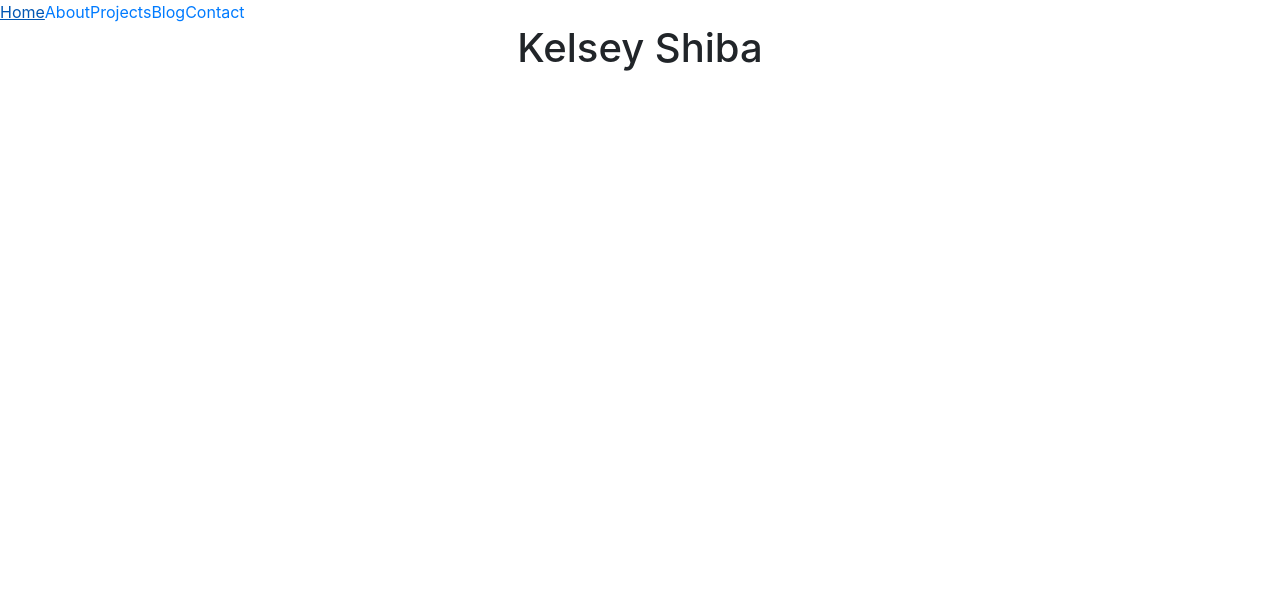
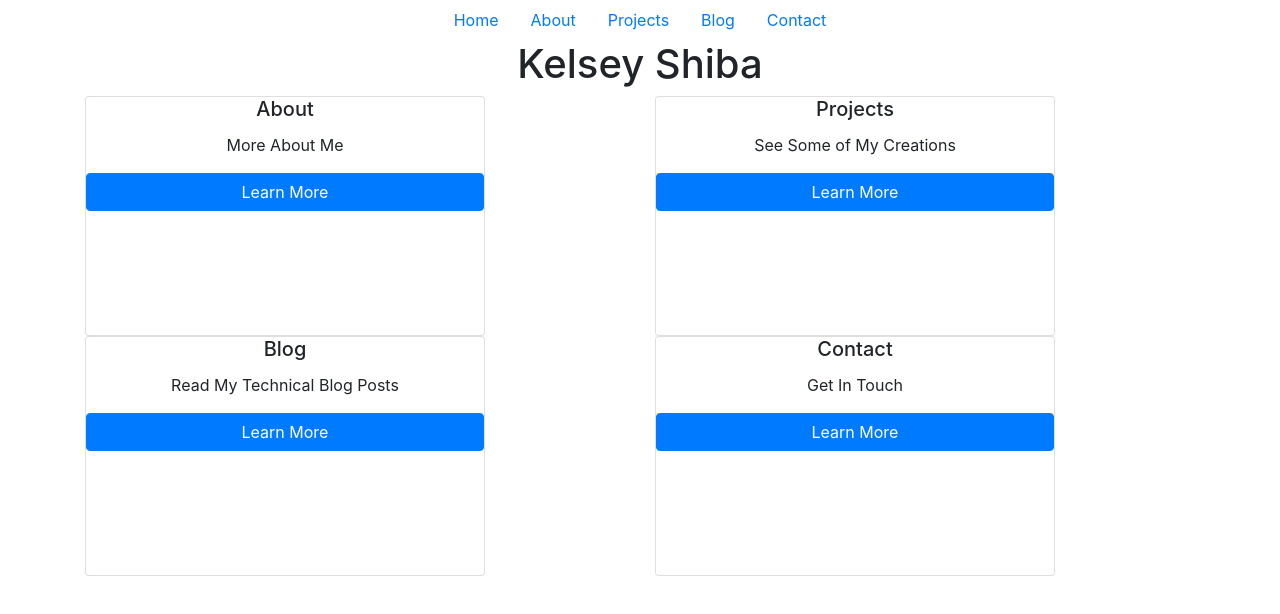
Before and after one commit to kelseyshiba/mywebsite, a React (Create React App) app: page / in a window 1280 px wide. Shown: the top 614 px of the page. Built offline with nearby package versions, Linux system fonts and the light colour scheme.

Commit message:
main and navbar updates with React Bootstrap

```diff
--- a/src/components/MainContainer.js
+++ b/src/components/MainContainer.js
@@ -1,9 +1,48 @@
 import React from 'react';
+import { Card, Button, Container, Row, Col } from 'react-bootstrap';
 
 const MainContainer = () => {
-    return (<div>
-        <h1 className='text-center'>Kelsey Shiba</h1>
-    </div>)
+    return (
+        <div>
+        <header>
+            <h1 className='text-center'>Kelsey Shiba</h1>
+        </header>
+        <Container className='justify-content-center'>
+        <Row>
+            <Col>
+                <Card style={{ width: '25rem', height: '15rem' }}>
+                    <Card.Title>About</Card.Title>
+                    <Card.Text>More About Me</Card.Text>
+                    <Button href='/about' variant="primary">Learn More</Button>
+                </Card>
+            </Col>
+            <Col>
+                <Card style={{ width: '25rem', height: '15rem' }}>
+                    <Card.Title>Projects</Card.Title>
+                    <Card.Text>See Some of My Creations</Card.Text>
+                    <Button href='/about' variant="primary">Learn More</Button>
+                </Card>
+            </Col>
+        </Row>
+        <Row>
+            <Col>
+                <Card style={{ width: '25rem', height: '15rem' }}>
+                    <Card.Title>Blog</Card.Title>
+                    <Card.Text>Read My Technical Blog Posts</Card.Text>
+                    <Button href='/about' variant="primary">Learn More</Button>
+                </Card>
+            </Col>
+            <Col>
+                <Card style={{ width: '25rem', height: '15rem' }}>
+                    <Card.Title>Contact</Card.Title>
+                    <Card.Text>Get In Touch</Card.Text>
+                    <Button href='/about' variant="primary">Learn More</Button>
+                </Card>
+            </Col>
+        </Row>
+        </Container>
+        </div>
+    )
 }
 
 export default MainContainer;
--- a/src/components/NavBar.js
+++ b/src/components/NavBar.js
@@ -1,18 +1,27 @@
 import React from 'react';
-import { NavLink } from 'react-router-dom';
 import { Nav } from 'react-bootstrap';
 
 const NavBar = () => {
     return (
-        <div>
-            <Nav>
-                <NavLink to='/' exact>Home</NavLink>
-                <NavLink to='/about'>About</NavLink>
-                <NavLink to='/projects'>Projects</NavLink>
-                <NavLink to='/blog'>Blog</NavLink>
-                <NavLink to='/contact'>Contact</NavLink>
-            </Nav>
-        </div>
+        <>
+        <Nav className='justify-content-center' defaultActiveKey='/' as="ul">
+            <Nav.Item as="li">
+                <Nav.Link to='/'>Home</Nav.Link>
+            </Nav.Item>
+            <Nav.Item as="li">
+                <Nav.Link to='/about'>About</Nav.Link>
+            </Nav.Item>
+            <Nav.Item as="li">
+                <Nav.Link to='/projects'>Projects</Nav.Link>
+            </Nav.Item>
+            <Nav.Item as="li">
+                <Nav.Link to='/blog'>Blog</Nav.Link>
+            </Nav.Item>
+            <Nav.Item as="li">
+                <Nav.Link to='/contact'>Contact</Nav.Link>
+            </Nav.Item>
+        </Nav>
+        </>
     )
 }
 
```
Also changed, not shown: 1 other file (tests, documents, lock files or other folders).
